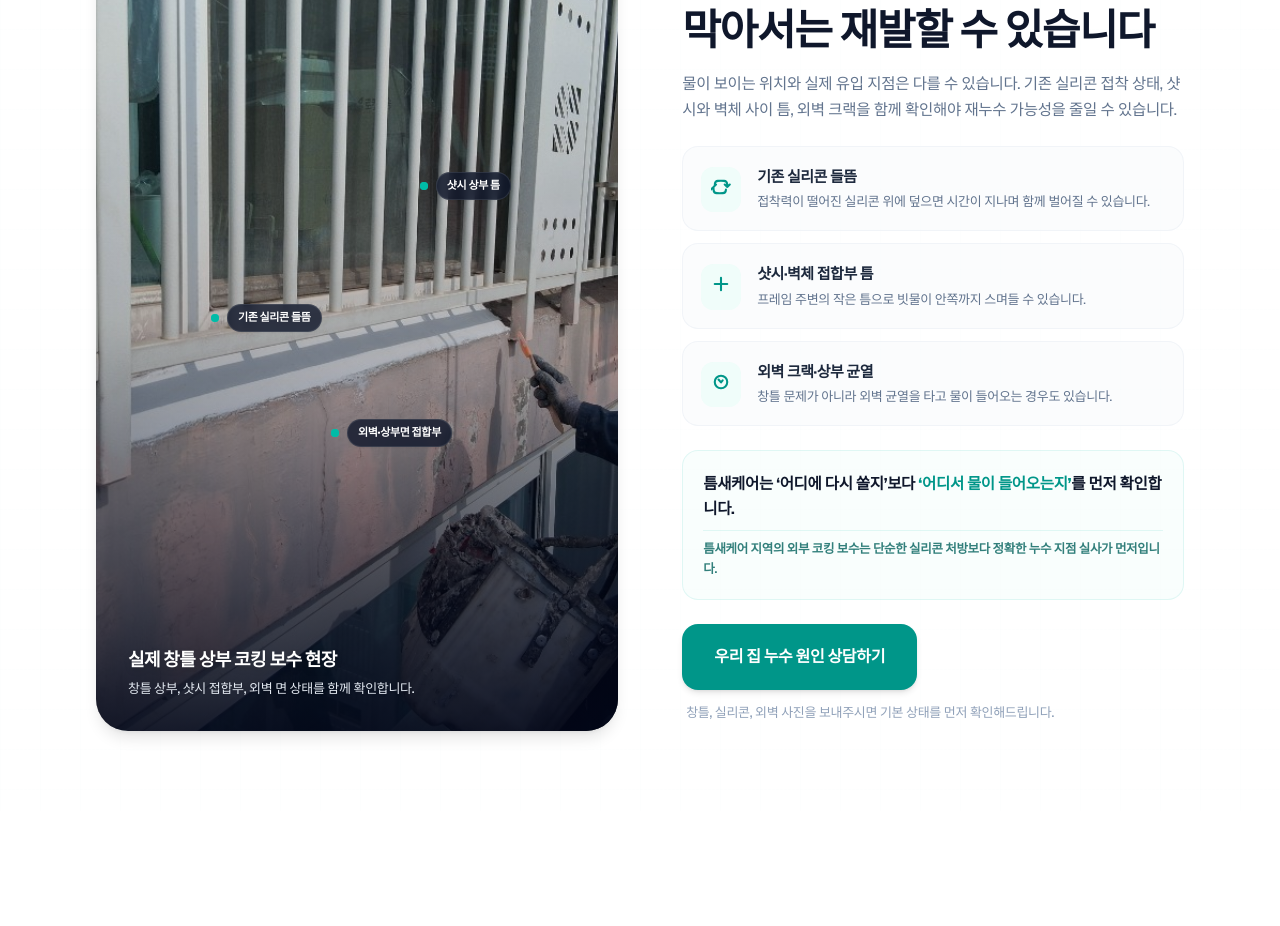
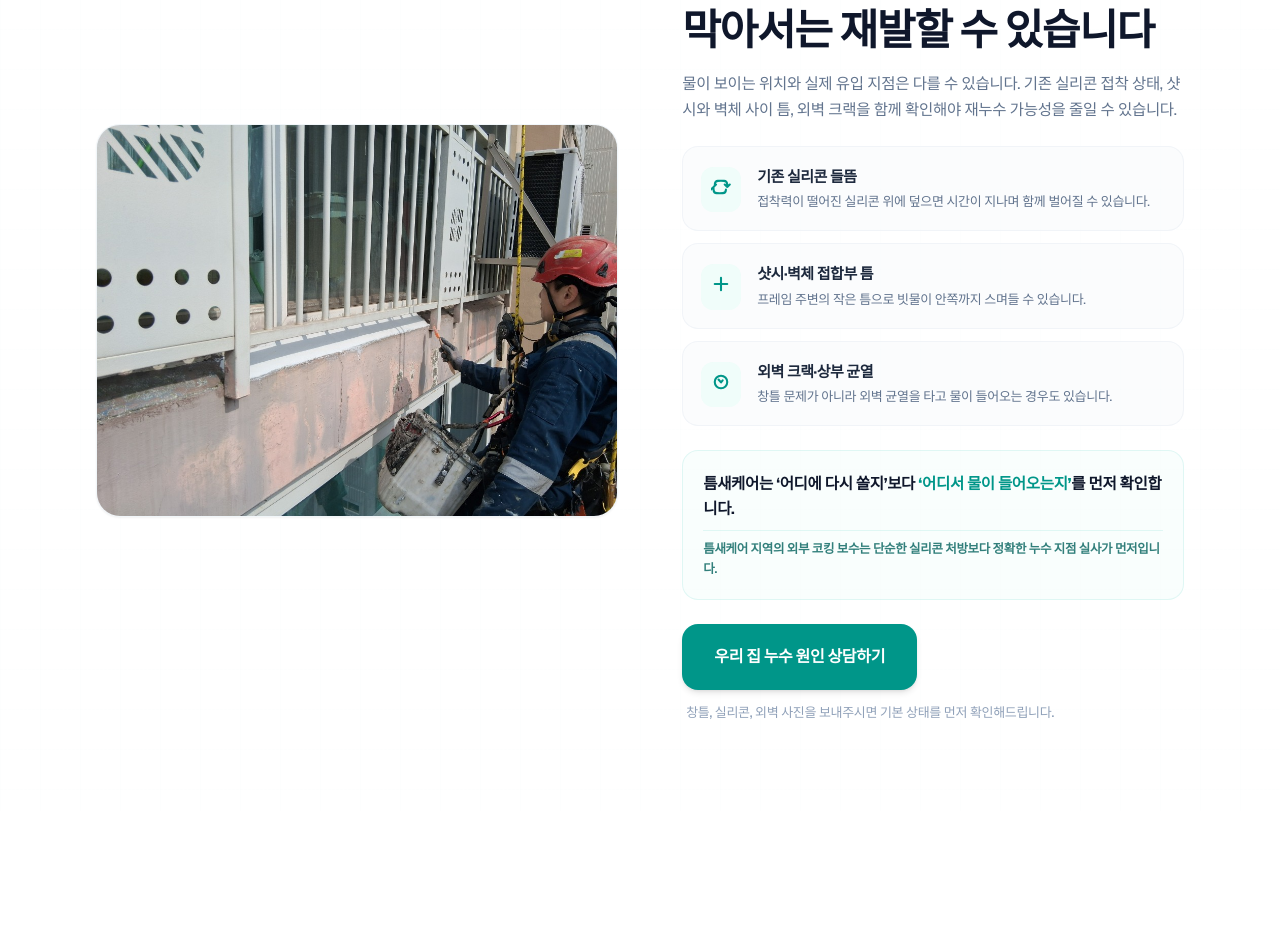
Before and after one commit to wogus5695-ctrl/Ngyeonggi-rope-01, a Next.js app: page / in a window 1280 px wide. Shown: the part 1840-2766 px from the top of the page. Built offline with nearby package versions, Linux system fonts and the light colour scheme.

Commit message:
style: Clean up image area in LocalEmpathy.tsx by removing overlays, captions, and pins, preserving original aspect ratio

```diff
--- a/src/components/sections/LocalEmpathy.tsx
+++ b/src/components/sections/LocalEmpathy.tsx
@@ -16,68 +16,18 @@ export default function LocalEmpathy({ locationName, dynamicIntro }: LocalEmpath
       <div className="absolute inset-0 z-0 bg-[linear-gradient(to_right,#0d948802_1px,transparent_1px),linear-gradient(to_bottom,#0d948802_1px,transparent_1px)] bg-[size:40px_40px] pointer-events-none"></div>
 
       <div className="max-w-6xl mx-auto px-4 sm:px-6 lg:px-8 relative z-10">
-        <div className="flex flex-col lg:flex-row gap-10 lg:gap-16 items-stretch">
+        <div className="flex flex-col lg:flex-row gap-10 lg:gap-16 items-center">
 
-          {/* Left: Actual Work Image (48%) */}
-          <div className="w-full lg:w-[48%] relative min-h-[420px] sm:min-h-[500px] lg:min-h-[620px] rounded-[32px] overflow-hidden shadow-lg group shrink-0">
-            {/* Image */}
+          {/* Left: Actual Work Image (48%) - Original ratio preserved with no overlays */}
+          <div className="w-full lg:w-[48%] rounded-[24px] overflow-hidden shadow-xs border border-slate-100/80 bg-slate-50 shrink-0">
             <Image
               src="/empathy-work.jpg"
               alt="실제 창틀 상부 코킹 보수 현장"
-              fill
-              sizes="(max-width: 1024px) 100vw, 48vw"
-              className="object-cover transition-transform duration-700 group-hover:scale-102"
+              width={800}
+              height={600}
+              className="w-full h-auto object-contain block"
               priority
             />
-
-            {/* Dark Overlay Gradient */}
-            <div className="absolute inset-0 bg-gradient-to-t from-slate-950/90 via-slate-950/20 to-transparent z-10"></div>
-
-            {/* 3 Pin Labels - Hidden on Mobile */}
-            <div className="absolute inset-0 z-20 hidden md:block">
-              {/* Pin 1: 기존 실리콘 들뜸 */}
-              <div className="absolute top-[48%] left-[22%] flex items-center gap-2">
-                <span className="relative flex h-2 w-2">
-                  <span className="animate-ping absolute inline-flex h-full w-full rounded-full bg-teal-400 opacity-75"></span>
-                  <span className="relative inline-flex rounded-full h-2 w-2 bg-teal-500"></span>
-                </span>
-                <span className="bg-slate-900/80 backdrop-blur-xs text-white text-[11px] font-black px-2.5 py-1 rounded-full shadow-xs border border-white/10">
-                  기존 실리콘 들뜸
-                </span>
-              </div>
-
-              {/* Pin 2: 샷시 상부 틈 */}
-              <div className="absolute top-[32%] left-[62%] flex items-center gap-2">
-                <span className="relative flex h-2 w-2">
-                  <span className="animate-ping absolute inline-flex h-full w-full rounded-full bg-teal-400 opacity-75"></span>
-                  <span className="relative inline-flex rounded-full h-2 w-2 bg-teal-500"></span>
-                </span>
-                <span className="bg-slate-900/80 backdrop-blur-xs text-white text-[11px] font-black px-2.5 py-1 rounded-full shadow-xs border border-white/10">
-                  샷시 상부 틈
-                </span>
-              </div>
-
-              {/* Pin 3: 외벽·상부면 접합부 */}
-              <div className="absolute top-[62%] left-[45%] flex items-center gap-2">
-                <span className="relative flex h-2 w-2">
-                  <span className="animate-ping absolute inline-flex h-full w-full rounded-full bg-teal-400 opacity-75"></span>
-                  <span className="relative inline-flex rounded-full h-2 w-2 bg-teal-500"></span>
-                </span>
-                <span className="bg-slate-900/80 backdrop-blur-xs text-white text-[11px] font-black px-2.5 py-1 rounded-full shadow-xs border border-white/10">
-                  외벽·상부면 접합부
-                </span>
-              </div>
-            </div>
-
-            {/* Bottom Caption Overlay */}
-            <div className="absolute bottom-0 left-0 right-0 p-8 z-20 text-white space-y-1">
-              <h3 className="text-lg font-black text-white tracking-tight drop-shadow-md">
-                실제 창틀 상부 코킹 보수 현장
-              </h3>
-              <p className="text-[13px] text-slate-200 leading-relaxed font-medium drop-shadow-xs">
-                창틀 상부, 샷시 접합부, 외벽 면 상태를 함께 확인합니다.
-              </p>
-            </div>
           </div>
 
           {/* Right: Content Area (52%) */}
```
